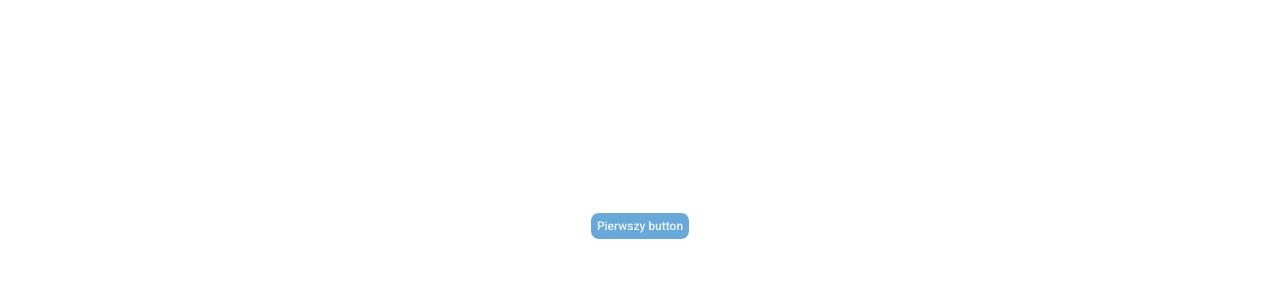
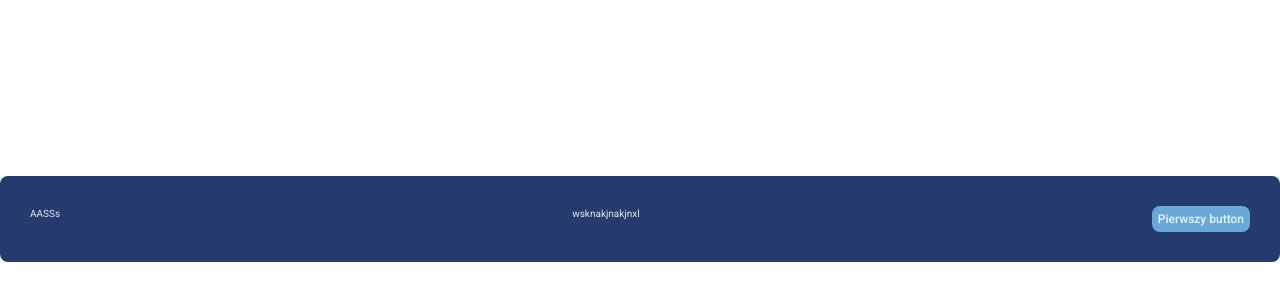
Before and after one commit to AdNowacki/Webwizards, a Vue app: page / in a window 1280 px wide. Shown: the part 174-474 px from the top of the page. Built offline with nearby package versions, Linux system fonts and the light colour scheme.

Commit message:
Created UserCardContact

```diff
--- /dev/null
+++ b/src/components/organisms/UserCard/UserCard.vue
@@ -0,0 +1,19 @@
+<template>
+  <div class="user-card">
+    <UserCardContact />
+    <div class="user-card__details">
+      CCCC
+    </div>
+  </div>
+</template>
+
+<script setup>
+import UserCardContact from '@/components/organisms/UserCardContact/UserCardContact.vue';
+defineProps({
+  src: String,
+});
+</script>
+
+<style lang="scss" scoped>
+@import './style.scss';
+</style>
--- /dev/null
+++ b/src/components/organisms/UserCardContact/UserCardContact.vue
@@ -0,0 +1,25 @@
+<template>
+  <div class="user-card-contact">
+    <div class="user-card-contact__col user-card-contact__col--xs">
+      AASSs
+    </div>
+    <div class="user-card-contact__col">
+      wsknakjnakjnxl
+    </div>
+    <div class="user-card-contact__col user-card-contact__col--xs">
+      <Btn variant="primary" label="Pierwszy button" />
+    </div>
+  </div>
+</template>
+
+<script setup>
+import Btn from '@/components/atoms/Btn/Btn.vue'
+
+defineProps({
+  src: String,
+});
+</script>
+
+<style lang="scss" scoped>
+@import './style.scss';
+</style>
--- /dev/null
+++ b/src/components/organisms/UserCardContact/style.scss
@@ -0,0 +1,11 @@
+.user-card-contact {
+  --ucc-bg: #263b6d;
+
+  background-color: var(--ucc-bg);
+  border-radius: var(--border-radius-default);
+  gap: var(--gap-default);
+
+  display: flex;
+  justify-content: space-between;
+  padding: 3rem;
+}
--- a/src/components/pages/Home/Home.vue
+++ b/src/components/pages/Home/Home.vue
@@ -1,13 +1,13 @@
 <template>
   <main :class="componentClasses">
-    <Btn variant="primary" label="Pierwszy button" />
+    <UserCard />
   </main>
 </template>
 
 <script setup>
 import { computed } from 'vue'
 
-import Btn from '@/components/atoms/Btn/Btn.vue'
+import UserCard from '@/components/organisms/UserCard/UserCard.vue'
 
 const componentClasses = computed(() => {
   return ['page', 'page--home'];
--- a/src/style.css
+++ b/src/style.css
@@ -1,5 +1,8 @@
 :root {
-  --max-width-page: 1920px;
+  --max-width-page: 1280px;
+  --border-radius-default: 8px;
+  --gap-default: 20px;
+
   font-family: Roboto, system-ui, Avenir, Helvetica, Arial, sans-serif;
   line-height: 1.5;
   font-weight: 400;
@@ -59,13 +62,13 @@ button:focus-visible {
 }
 
 #app {
-  max-width: 1280px;
+  width: 100%;
   margin: 0 auto;
-  padding: 2rem;
   text-align: center;
 }
 
 .page {
+  width: 100%;
   max-width: var(--max-width-page);
   margin: 0 auto;
 }
```
Also changed, not shown: src/components/organisms/UserCard/UserCart.vue (deleted, +0 -20 lines).
